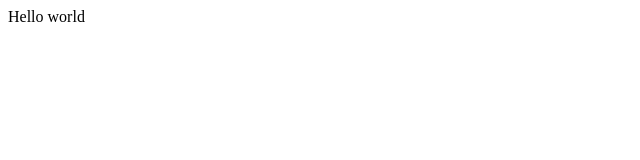
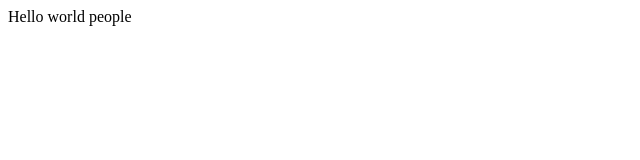
Before and after one commit to trextrono/birdsfoot, a plain HTML site: page index.html in a window 1280 px wide. Shown: the full height of the page, 0-640 px from the left. Drawn offline with Linux system fonts and the light colour scheme.

Commit message:
7th july commit

```diff
--- a/index.html
+++ b/index.html
@@ -9,7 +9,7 @@
 </head>
 
 <body>
-  Hello world
+  Hello world people
   <script src="script.js"></script>
 </body>
 
```
